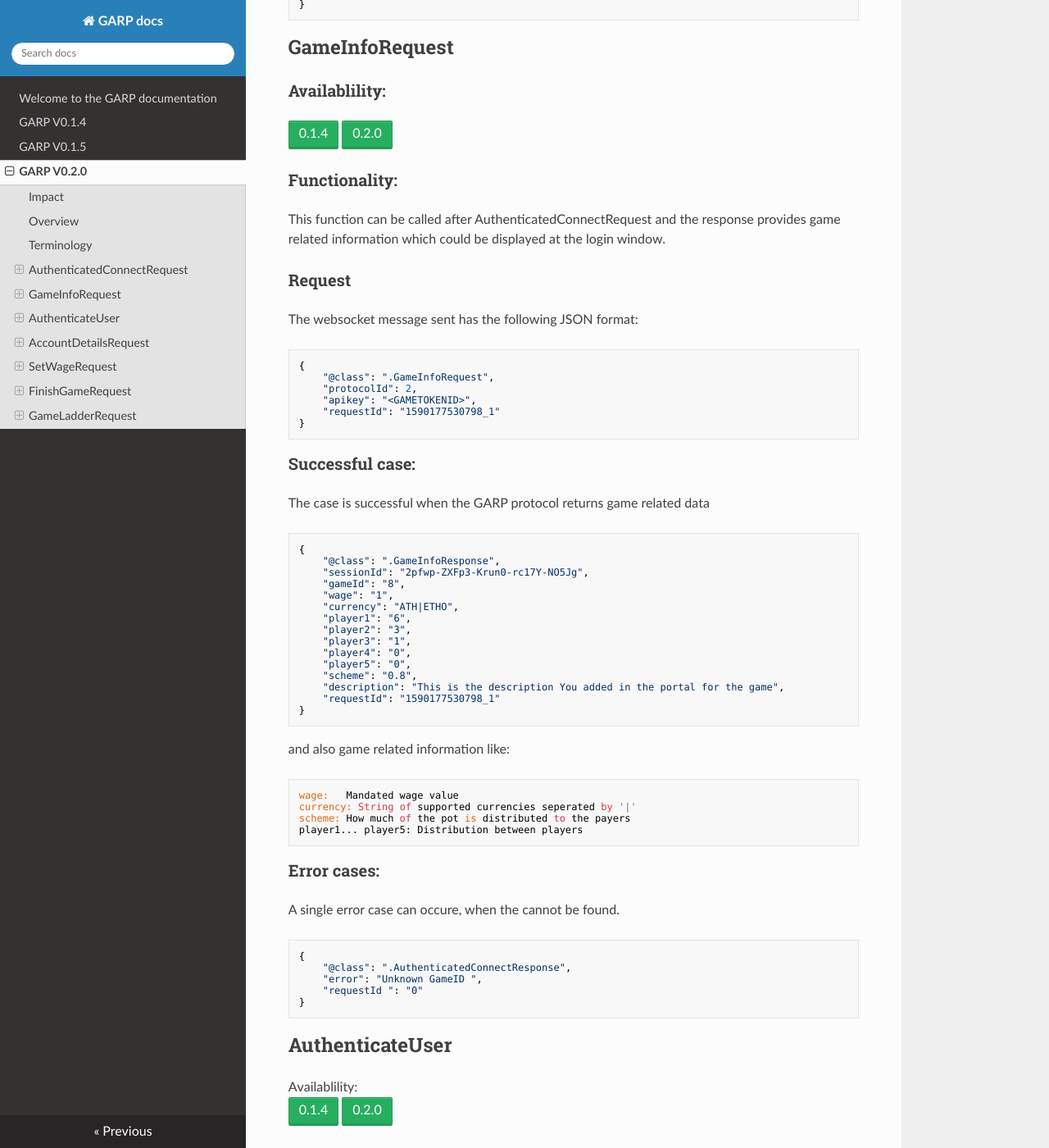
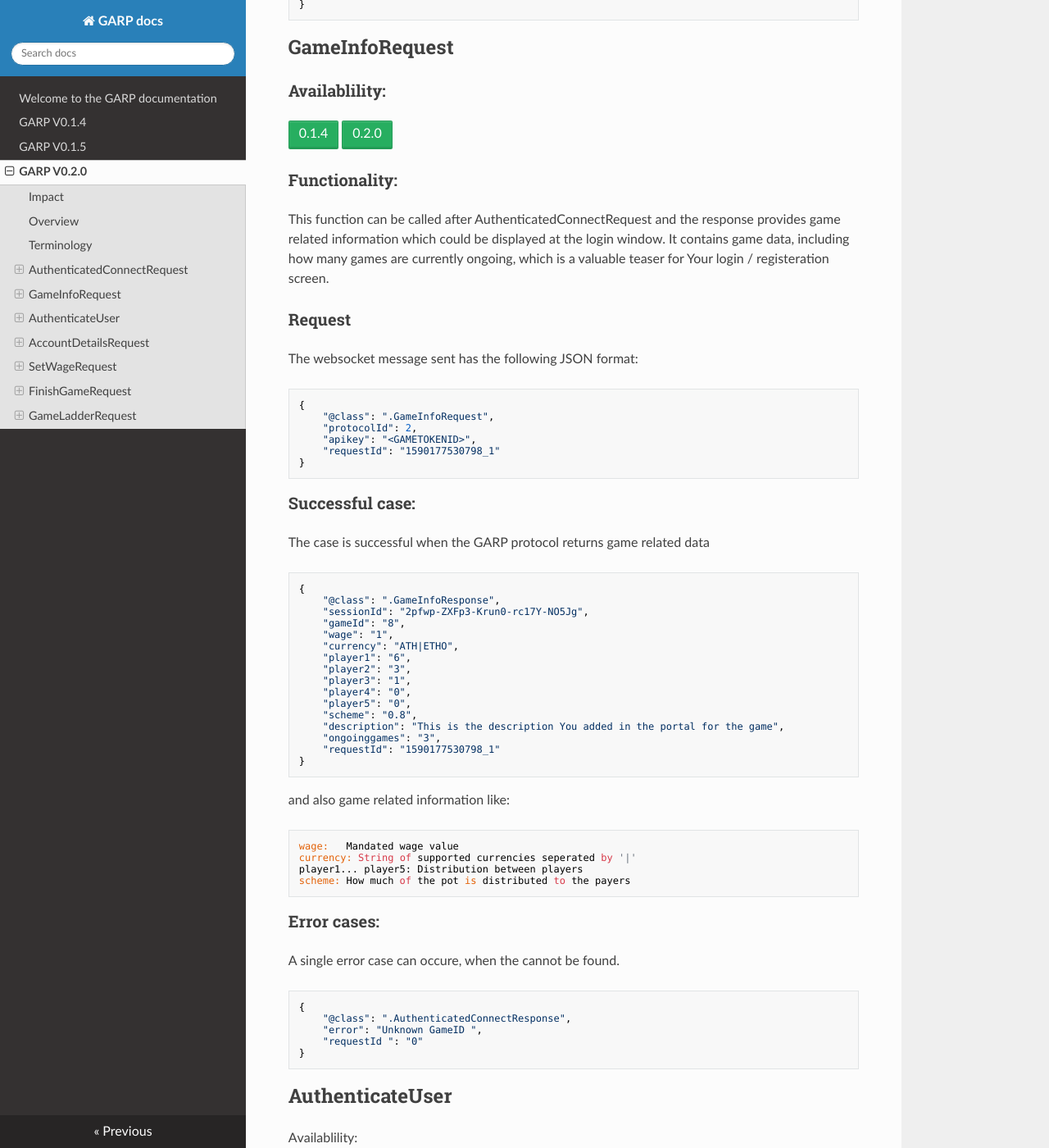
Before and after one commit to garpofficial/garp.readthedocs.io, an MkDocs documentation site: the page built from docs/garp_v020.md, in a window 1280 px wide and 1400 px high, scrolled down 1739 px. Shown: the whole window at 82% size. Built offline with MkDocs 1.6.1, drawn with Linux system fonts in a browser that asks for light colours; nearby versions of some CDN libraries.

Commit message:
Update for v0.2.0

```diff
--- a/docs/garp_v020.md
+++ b/docs/garp_v020.md
@@ -70,7 +70,8 @@ A single error case can occure, when the <GAMETOKENID> cannot be found.
 ### Functionality:
 This function can be called after AuthenticatedConnectRequest and the
 response provides game related information which could be displayed at the
-login window.
+login window. It contains game data, including how many games are currently ongoing,
+which is a valuable teaser for Your login / registeration screen.
 
 ### Request
 The websocket message sent has the following JSON format:
@@ -99,6 +100,7 @@ The case is successful when the GARP protocol returns game related data
         "player5": "0",
         "scheme": "0.8",
         "description": "This is the description You added in the portal for the game",
+        "ongoinggames": "3",
         "requestId": "1590177530798_1"
     }
 
@@ -106,8 +108,9 @@ and also game related information like:
 
     wage:   Mandated wage value
     currency: String of supported currencies seperated by '|'
+    player1... player5: Distribution between players
     scheme: How much of the pot is distributed to the payers
-    player1... player5: Distribution between players
+
 
 ### Error cases:
 A single error case can occure, when the <GAMETOKENID> cannot be found.
```
